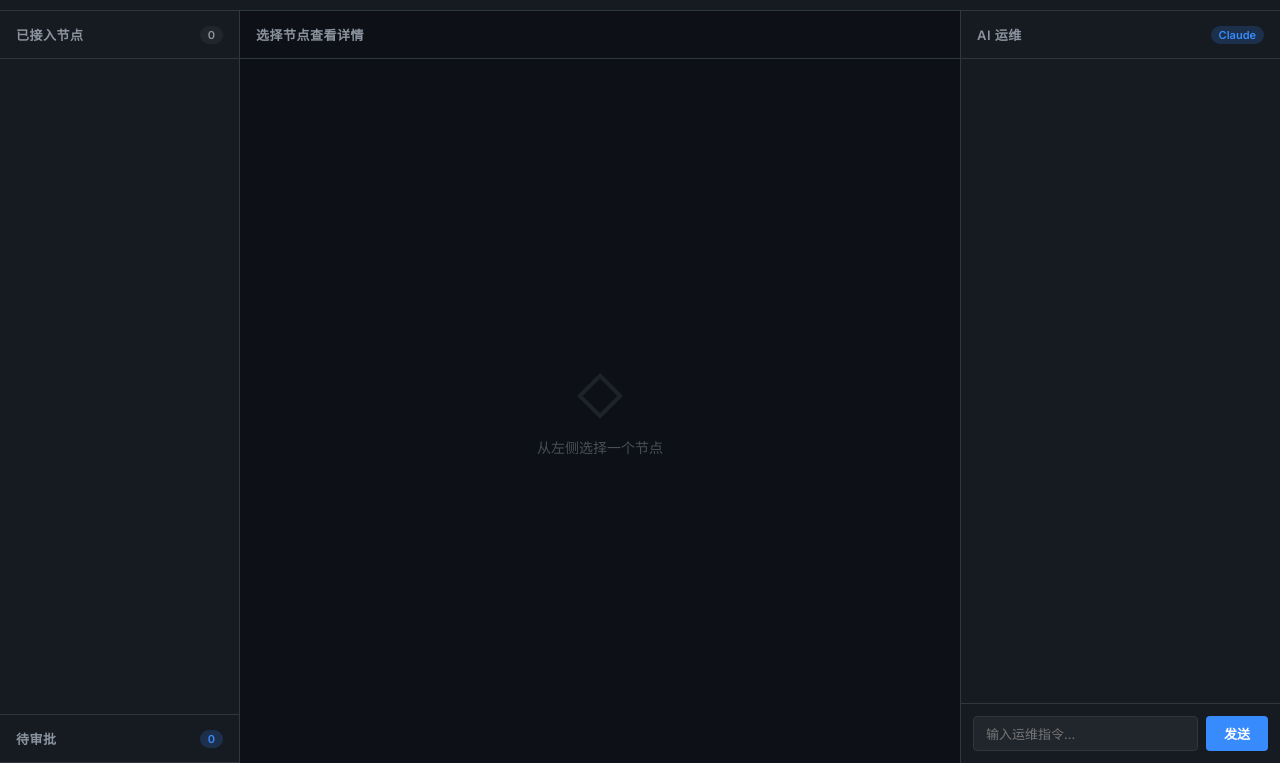
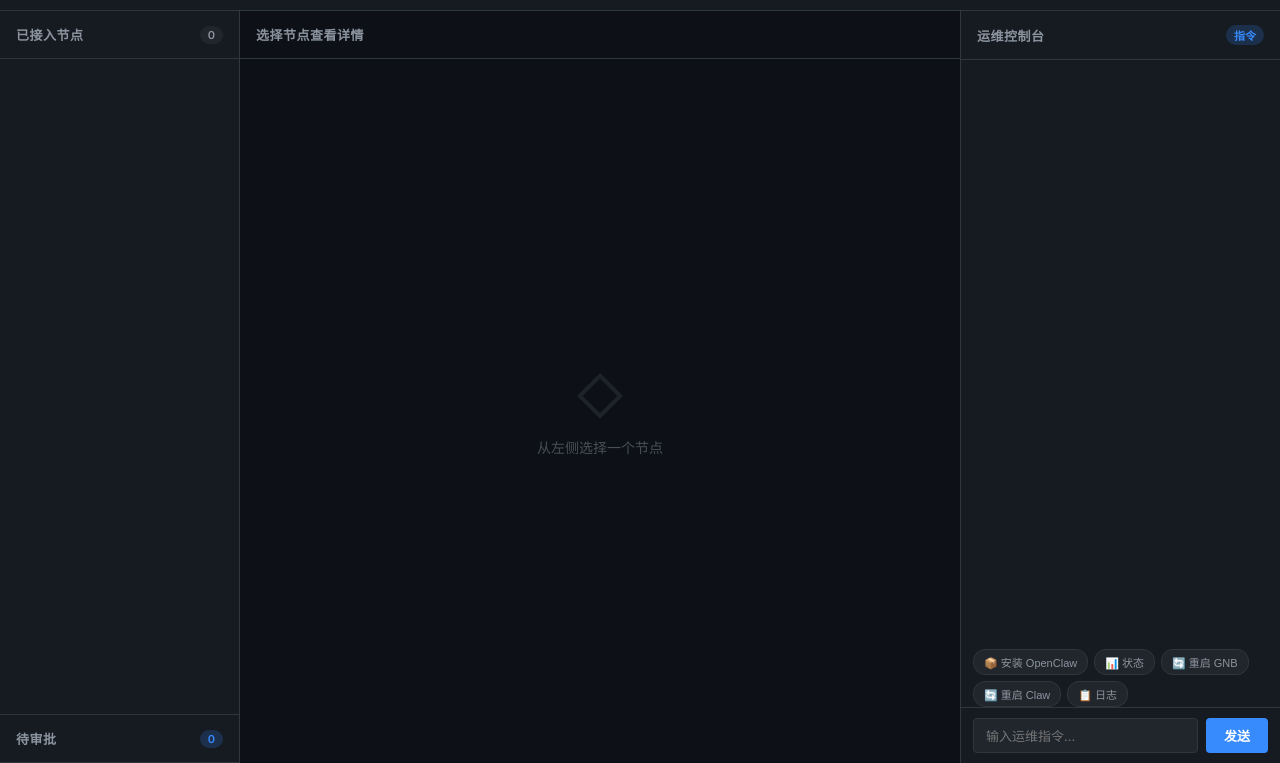
Before and after one commit to dayuer/opengnb-gui, a website: page public/index.html in a window 1280 px wide. Shown: the part 37-800 px from the top of the page. Drawn offline with Linux system fonts and the light colour scheme.

Commit message:
fix: AI 面板滚动修复 + 快捷指令按钮
- CSS: 移除 justify-content:flex-end (阻止滚动), 改用 min-height:0
- HTML: 新增快捷按钮行 (安装/状态/重启/日志), 面板改名运维控制台
- JS: 快捷按钮自动追加选中的节点 ID

```diff
--- a/public/css/style.css
+++ b/public/css/style.css
@@ -200,7 +200,7 @@ html, body {
 #ai-messages {
   flex: 1; overflow-y: auto; padding: 12px;
   display: flex; flex-direction: column; gap: 8px;
-  justify-content: flex-end;
+  min-height: 0;
 }
 
 .ai-msg {
@@ -234,9 +234,27 @@ html, body {
 .confirm-btn:hover { opacity: .85; }
 
 #ai-input-area {
-  display: flex; gap: 8px; padding: 12px;
+  display: flex; gap: 8px; padding: 10px 12px;
   border-top: 1px solid var(--border);
   flex-shrink: 0;
+}
+
+#ai-quick-actions {
+  display: flex; flex-wrap: wrap; gap: 6px; padding: 8px 12px 0;
+  flex-shrink: 0;
+}
+
+.quick-btn {
+  padding: 4px 10px; font-size: 11px;
+  background: var(--bg-tertiary); color: var(--text-secondary);
+  border: 1px solid var(--border); border-radius: 12px;
+  cursor: pointer; transition: all var(--transition);
+  white-space: nowrap;
+}
+
+.quick-btn:hover {
+  background: var(--accent-glow); color: var(--text-primary);
+  border-color: var(--accent);
 }
 
 #ai-input {
--- a/public/index.html
+++ b/public/index.html
@@ -54,10 +54,17 @@
       <!-- 右侧：AI 运维 -->
       <aside id="ai-panel">
         <div class="panel-header">
-          <h2>AI 运维</h2>
-          <span class="badge accent">Claude</span>
+          <h2>运维控制台</h2>
+          <span class="badge accent">指令</span>
         </div>
         <div id="ai-messages"></div>
+        <div id="ai-quick-actions">
+          <button class="quick-btn" data-cmd="安装 openclaw">📦 安装 OpenClaw</button>
+          <button class="quick-btn" data-cmd="状态">📊 状态</button>
+          <button class="quick-btn" data-cmd="重启 gnb">🔄 重启 GNB</button>
+          <button class="quick-btn" data-cmd="重启 openclaw">🔄 重启 Claw</button>
+          <button class="quick-btn" data-cmd="日志">📋 日志</button>
+        </div>
         <div id="ai-input-area">
           <input type="text" id="ai-input" placeholder="输入运维指令..." autocomplete="off">
           <button id="ai-send">发送</button>
--- a/public/js/app.js
+++ b/public/js/app.js
@@ -296,5 +296,18 @@ function formatBytes(b) {
 $('#ai-send').addEventListener('click', sendAiMessage);
 $('#ai-input').addEventListener('keydown', (e) => { if (e.key === 'Enter') sendAiMessage(); });
 
+// 快捷按钮
+document.querySelectorAll('.quick-btn').forEach(btn => {
+  btn.addEventListener('click', () => {
+    let cmd = btn.dataset.cmd;
+    // 自动追加当前选中的节点 ID
+    if (selectedNodeId && !cmd.includes(selectedNodeId)) {
+      cmd += ` ${selectedNodeId}`;
+    }
+    $('#ai-input').value = cmd;
+    sendAiMessage();
+  });
+});
+
 // --- 启动 ---
 connectWS();
```
